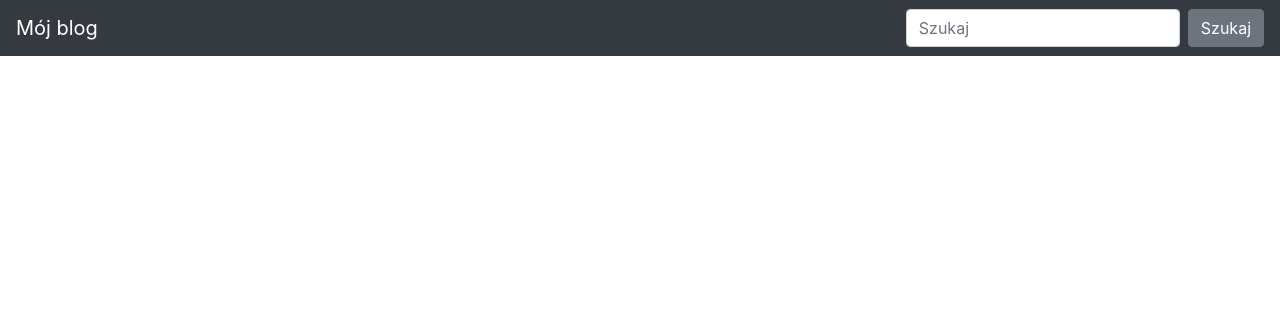
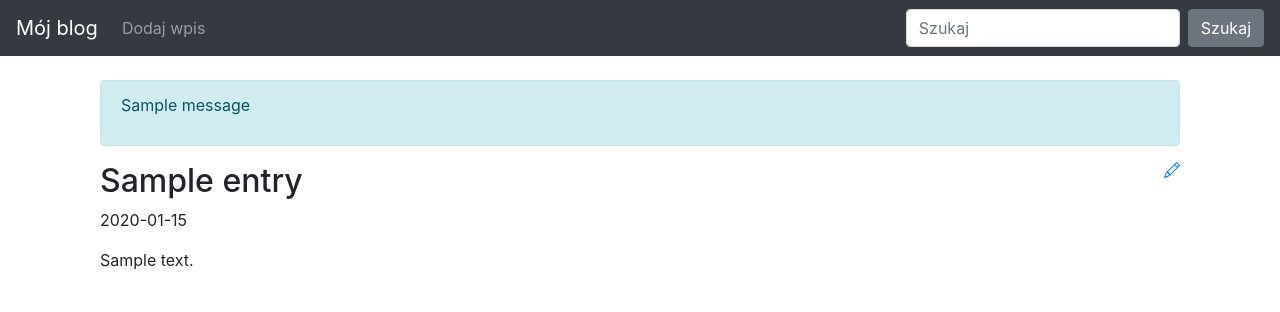
Before and after one commit to AdamWaw82/Projekt_koncowy, a Flask app: page / in a window 1280 px wide. Shown: the top 312 px of the page. Run offline with Flask 3, Linux system fonts and the light colour scheme; tables that the repository leaves empty hold one stand-in row (values such as "Sample post"); one stand-in notice (Sample message) is shown; some libraries are stand-ins or nearby versions.

Commit message:
Created models, routes

```diff
--- a/blog/routes.py
+++ b/blog/routes.py
@@ -1,7 +1,47 @@
-from flask import render_template
-from blog import app
+from flask import render_template, request, flash, redirect, url_for
+from blog import app, db
+from blog.forms import EntryForm
+from blog.models import Entry
 
 
 @app.route("/")
 def index():
-    return render_template("base.html")
+    all_posts = Entry.query.filter_by(is_published=True).order_by(Entry.pub_date.desc())
+    return render_template("homepage.html", all_posts=all_posts)
+
+
+@app.route("/new-post/", methods=["GET", "POST"])
+def create_entry():
+    form = EntryForm()
+    return handle_entry(form)
+
+
+@app.route("/edit-post/<int:entry_id>", methods=["GET", "POST"])
+def edit_entry(entry_id):
+    entry = Entry.query.filter_by(id=entry_id).first_or_404()
+    form = EntryForm(obj=entry)
+    return handle_entry(form, entry=entry)
+
+
+def handle_entry(form, entry=None):
+    errors = None
+    if request.method == 'POST':
+        if form.validate_on_submit():
+            if entry is None:
+                entry = Entry(
+                    title=form.title.data,
+                    body=form.body.data,
+                    is_published=form.is_published.data
+                )
+                db.session.add(entry)
+                flash('Post dodany')
+            else:
+                form.populate_obj(entry)
+                flash('Post zaktualizowany')
+
+            db.session.commit()
+            return redirect(url_for('index'))
+        else:
+            errors = form.errors
+
+    return render_template("entry_form.html", form=form, errors=errors)
--- a/blog/templates/base.html
+++ b/blog/templates/base.html
@@ -22,7 +22,7 @@
 
 <body>
  <nav class="navbar navbar-expand-md navbar-dark bg-dark fixed-top">
-   <a class="navbar-brand" href="#">Mój blog</a>
+   <a class="navbar-brand" href="{{ url_for('index') }}">Mój blog</a>
    <button class="navbar-toggler" type="button" data-toggle="collapse" data-target="#navbarsExampleDefault"
      aria-controls="navbarsExampleDefault" aria-expanded="false" aria-label="Toggle navigation">
      <span class="navbar-toggler-icon"></span>
@@ -30,6 +30,9 @@
 
    <div class="collapse navbar-collapse" id="navbarsExampleDefault">
      <ul class="navbar-nav mr-auto">
+        <li class="nav-item">
+            <a class="nav-link" href="{{ url_for('create_entry') }}">Dodaj wpis</a>
+        </li>
      </ul>
      <form class="form-inline my-2 my-lg-0">
        <input class="form-control mr-sm-2" type="text" placeholder="Szukaj" aria-label="Szukaj">
@@ -39,10 +42,18 @@
  </nav>
 
  <main role="main" class="container">
-
-   {% block content %}
-   {% endblock %}
-
+    <div class="container" style="padding-bottom: 25px">
+        {% with messages = get_flashed_messages() %}
+          {% if messages %}
+            <div class="alert alert-info">
+              {% for message in messages %}
+                <p>{{ message }}</p>
+              {% endfor %}
+            </div>
+          {% endif %}
+        {% endwith %}
+        {% block content %}{% endblock %}
+    </div>
  </main><!-- /.container -->
  <script src="https://code.jquery.com/jquery-3.5.1.slim.min.js"
    integrity="sha384-DfXdz2htPH0lsSSs5nCTpuj/zy4C+OGpamoFVy38MVBnE+IbbVYUew+OrCXaRkfj"
--- /dev/null
+++ b/blog/templates/homepage.html
@@ -0,0 +1,24 @@
+{% extends "base.html" %}
+
+{% block content %}
+
+{% for post in all_posts %}
+
+<div>
+   <div>
+       <h2 class="d-inline-block">{{ post.title }}</h2>
+        <a href="{{ url_for('edit_entry', entry_id=post.id) }}">
+
+            <svg class="float-right" width="1em" height="1em" viewBox="0 0 16 16" fill="currentColor" xmlns="http://www.w3.org/2000/svg">
+              <path d="M12.146.146a.5.5 0 0 1 .708 0l3 3a.5.5 0 0 1 0 .708l-10 10a.5.5 0 0 1-.168.11l-5 2a.5.5 0 0 1-.65-.65l2-5a.5.5 0 0 1 .11-.168zM11.207 2.5 13.5 4.793 14.793 3.5 12.5 1.207zm1.586 3L10.5 3.207 4 9.707V10h.5a.5.5 0 0 1 .5.5v.5h.5a.5.5 0 0 1 .5.5v.5h.293zm-9.761 5.175-.106.106-1.528 3.821 3.821-1.528.106-.106A.5.5 0 0 1 5 12.5V12h-.5a.5.5 0 0 1-.5-.5V11h-.5a.5.5 0 0 1-.468-.325"/>
+            </svg>
+        </a>
+   </div>
+   <p>{{ post.pub_date.strftime('%Y-%m-%d') }} </p>
+   <p>
+       {{ post.body}}
+   </p>
+</div>
+
+{% endfor %}
+{% endblock %}
--- a/requirements.txt
+++ b/requirements.txt
@@ -2,3 +2,4 @@ Flask
 Flask-SQLAlchemy
 Flask-Migrate
 python-dotenv
+Flask-WTF
```
Also changed, not shown: blog/__init__.py (+8 -0 lines), blog/forms.py (added, +9 -0 lines), blog/models.py (+10 -0 lines), blog/random_data.py (added, +15 -0 lines), blog/templates/entry_form.html (added, +25 -0 lines), 1 other file.
